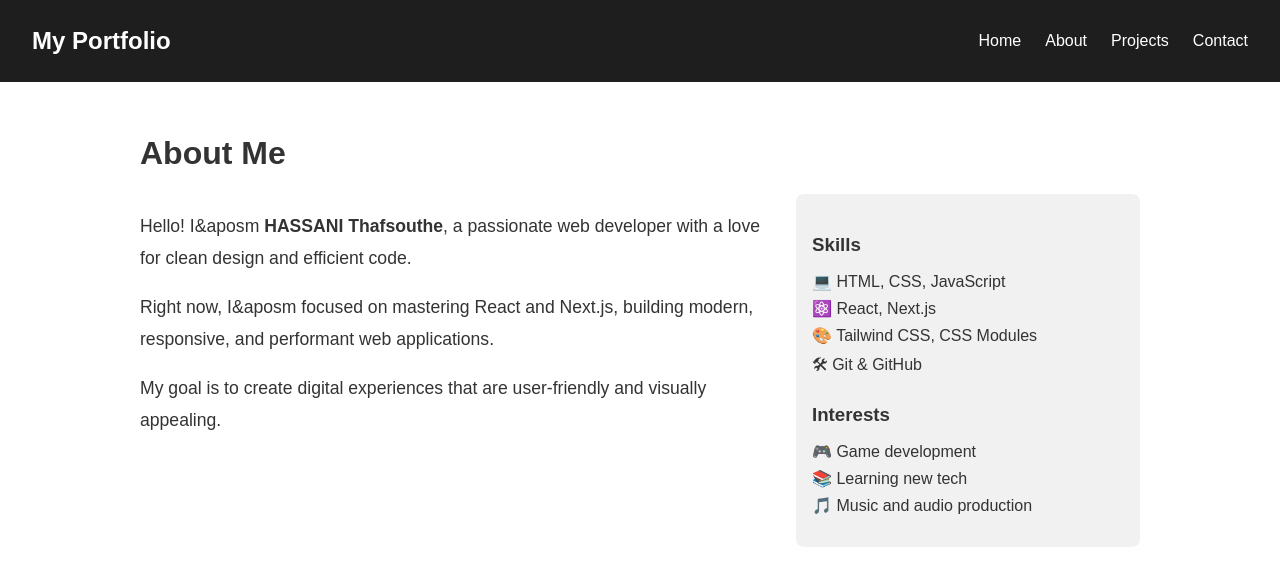
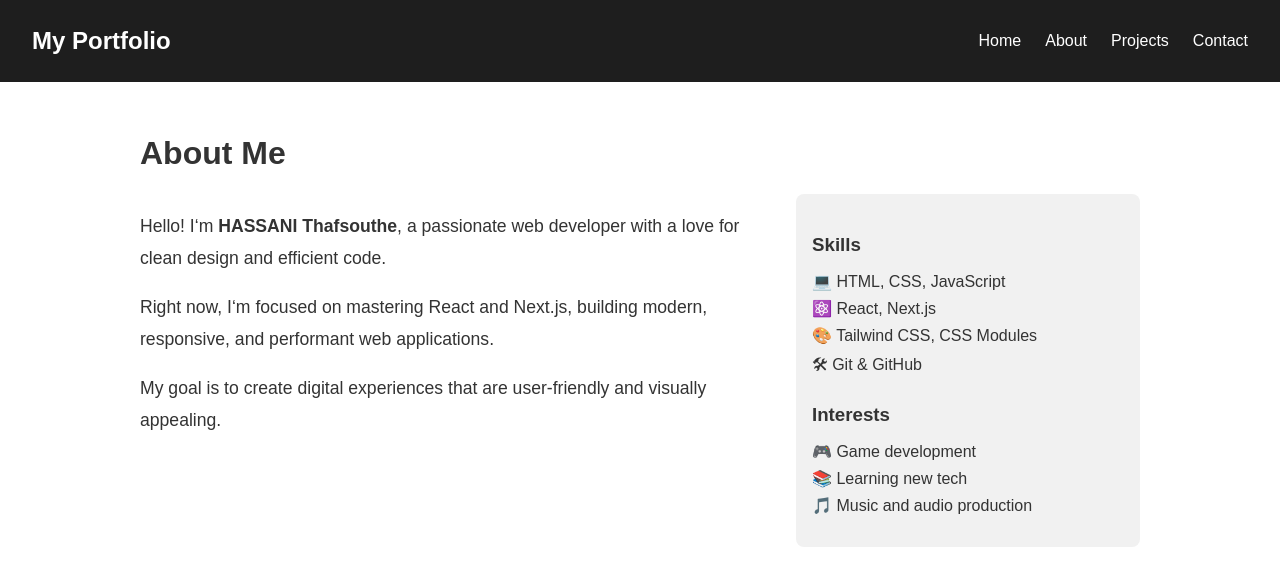
Before and after one commit to thafsouthe/my-portfolio, a Next.js app: page /about in a window 1280 px wide. Shown: the top 586 px of the page. Built offline with nearby package versions, Linux system fonts and the light colour scheme.

Commit message:
seven commit

```diff
--- a/src/pages/about.js
+++ b/src/pages/about.js
@@ -6,8 +6,8 @@ export default function About() {
       <h1>About Me</h1>
       <div className={styles.grid}>
         <div className={styles.bio}>
-          <p>Hello! I&aposm <strong>HASSANI Thafsouthe</strong>, a passionate web developer with a love for clean design and efficient code.</p>
-          <p>Right now, I&aposm focused on mastering React and Next.js, building modern, responsive, and performant web applications.</p>
+          <p>Hello! I&lsquo;m <strong>HASSANI Thafsouthe</strong>, a passionate web developer with a love for clean design and efficient code.</p>
+          <p>Right now, I&lsquo;m focused on mastering React and Next.js, building modern, responsive, and performant web applications.</p>
           <p>My goal is to create digital experiences that are user-friendly and visually appealing.</p>
         </div>
         <div className={styles.details}>
--- a/src/pages/contact.js
+++ b/src/pages/contact.js
@@ -4,7 +4,7 @@ export default function Contact() {
   return (
     <div className={styles.container}>
       <h1>Contact Me</h1>
-      <p>If you&d like to get in touch, feel free to send me a message!</p>
+      <p>If you&lsquo;d like to get in touch, feel free to send me a message!</p>
       <ul className={styles.contactList}>
         <li>Email: your.email@example.com</li>
         <li>
--- a/src/pages/index.js
+++ b/src/pages/index.js
@@ -4,7 +4,7 @@ import styles from '../styles/Home.module.css';
 export default function Home() {
   return (
     <div className={styles.container}>
-      <h1>Hello, I&aposm HASSANI Thafsouthe</h1>
+      <h1>Hello, I&lsquo;m HASSANI Thafsouthe</h1>
       <Image
         src="/profile.jpg"
         alt="Profile"
--- a/src/pages/projects.js
+++ b/src/pages/projects.js
@@ -4,7 +4,7 @@ export default function Projects() {
   return (
     <div className={styles.container}>
       <h1>Projects</h1>
-      <p className={styles.subtitle}>Here are a few projects I&aposve been working on lately:</p>
+      <p className={styles.subtitle}>Here are a few projects I&lsquo;ve been working on lately:</p>
       <div className={styles.grid}>
         <div className={styles.card}>
           <img src="/project1.jpg" alt="Project 1" />
```
